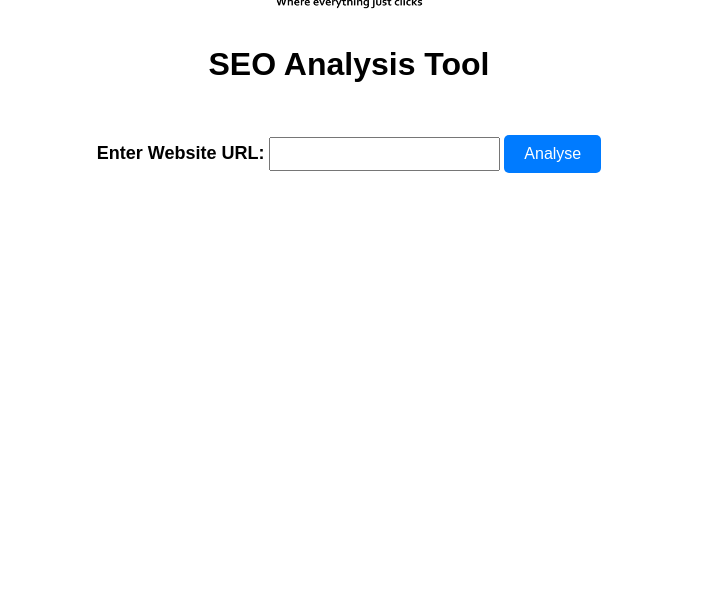
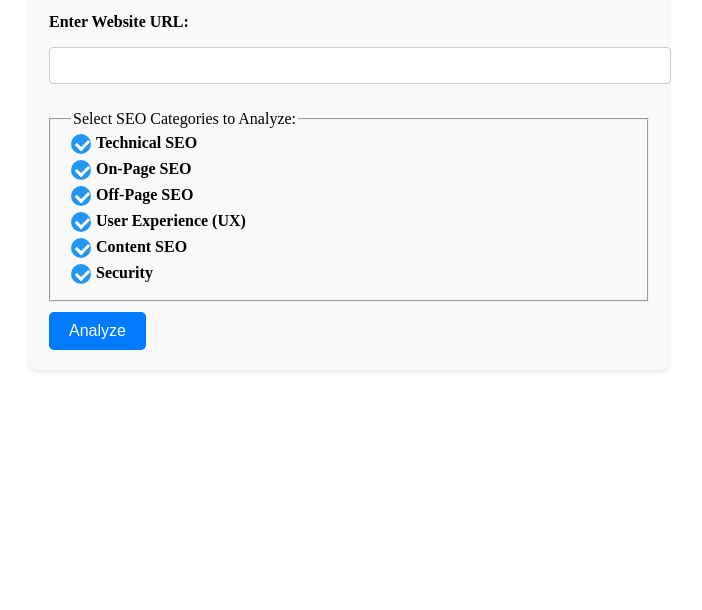
Before and after one commit to Baillie11/seo, a Flask app: page / in a window 1280 px wide. Shown: the part 147-757 px from the top of the page, without its empty margins (291-993 px from the left). Run offline with Flask 3, Linux system fonts and the light colour scheme.

Commit message:
Small changes to the form and starting to add SEO analytics

```diff
--- a/seo.py
+++ b/seo.py
@@ -15,46 +15,63 @@ import re
 
 app = Flask(__name__)
 
-# Function to perform SEO analysis (simplified for this example)
-def perform_seo_analysis(url):
-    try:
-        response = requests.get(url)
-        soup = BeautifulSoup(response.text, 'html.parser')
-        title = soup.title.string if soup.title else 'Missing'
-        return {'URL': url, 'Title': title}
-    except Exception as e:
-        return {'URL': url, 'Error': str(e)}
+# Function to perform SEO analysis
+def perform_seo_analysis(url, categories):
+    seo_data = {'URL': url, 'Analysis Date': datetime.now().strftime("%Y-%m-%d")}
+
+    if "Technical SEO" in categories:
+        # Measure page load time
+        try:
+            response = requests.get(url, timeout=10)  # Timeout after 10 seconds
+            load_time = response.elapsed.total_seconds()
+            seo_data['Page Load Time'] = f"{load_time} seconds"
+        except requests.exceptions.RequestException as e:
+            seo_data['Page Load Time'] = f"Failed to load page: {str(e)}"
+
+    return seo_data
 
 # Function to create a PDF report with logo and formatted title
-def create_pdf_report(seo_data, filename='SEO_Report.pdf'):
+def create_pdf_report(seo_data, categories, filename=None):
+    if not filename:
+        # Remove 'http://' or 'https://' from the URL
+        clean_url = seo_data['URL'].replace('http://', '').replace('https://', '')
+        # Sanitize the URL to create a valid filename component
+        sanitized_url = re.sub(r'[^\w\s-]', '', clean_url).replace(' ', '_').replace('.', '_')
+        # Construct the filename using the format SEO_Report_for_<URL>
+        filename = f'SEO_Report_for_{sanitized_url}.pdf'
+
+    width, height = A4
     c = canvas.Canvas(filename, pagesize=A4)
-    width, height = A4  # Dimensions of A4 paper
 
-    # Styles for paragraphs
-    styles = getSampleStyleSheet()
-    title_style = styles['Heading1']
-    body_style = styles['BodyText']
+    # Add the logo at the top center
+    logo_path = './static/logo.jpg'
+    c.drawImage(logo_path, (width - 200) / 2, height - 120, width=200, height=100, preserveAspectRatio=True, mask='auto')
 
-    # Logo
-    logo_path = './static/logo.png'
-    c.drawImage(logo_path, 30, height - 90, width=120, height=60, preserveAspectRatio=True, mask='auto')
+    # Header Title
+    c.setFont("Helvetica-Bold", 18)
+    c.setFillColor(colors.black)
+    c.drawCentredString(width / 2, height - 150, "SEO Analysis Report")
 
-    # Title
-    c.setFont("Helvetica-Bold", 24)
-    c.setFillColor(colors.darkblue)
-    c.drawString(160, height - 70, "Click Ecommerce SEO Analysis")
+    # Technical SEO Analysis Section
+    c.setFont("Helvetica-Bold", 14)  # Bold for section heading
+    c.drawString(30, height - 180, "Technical SEO Analysis:")
 
-    # SEO Report Title
-    report_title = f"SEO Report for: {seo_data['URL']}"
-    title_para = Paragraph(report_title, title_style)
-    title_para.wrapOn(c, width - 80, height)  # Set width of the paragraph
-    title_para.drawOn(c, 40, height - 150)  # Draw paragraph on canvas
+    # Check if Page Load Time is in the data and display it
+    if 'Page Load Time' in seo_data:
+        c.setFont("Helvetica", 12)
+        c.drawString(50, height - 200, f"Page Load Time: {seo_data['Page Load Time']}")
 
-    # Long Title Description
-    long_title = seo_data.get('Title', 'No Title Found')
-    long_title_para = Paragraph(long_title, body_style)
-    long_title_para.wrapOn(c, width - 80, height)  # Wrap and set width
-    long_title_para.drawOn(c, 40, height - 180)  # Adjust position as needed
+    c.save()
+    return filename
+
+    # Prepare to add text
+    c.setFont("Helvetica-Bold", 18)
+    c.drawCentredString(width / 2, height - 140, "SEO Analysis Report")
+
+    # Example of adding additional text below
+    c.setFont("Helvetica", 12)
+    c.drawString(30, height - 160, f"Website: {seo_data['URL']}")
+    c.drawString(30, height - 180, f"Report Date: {datetime.now().strftime('%Y-%m-%d')}")
 
     c.save()
     return filename
@@ -65,10 +82,12 @@ def create_pdf_report(seo_data, filename='SEO_Report.pdf'):
 def index():
     if request.method == 'POST':
         url = request.form['url']
-        seo_data = perform_seo_analysis(url)
-        pdf_filename = create_pdf_report(seo_data)
-        return render_template('report.html', seo_data=seo_data, pdf_filename=pdf_filename)
+        selected_categories = request.form.getlist('categories')  # Gets the list of selected categories
+        seo_data = perform_seo_analysis(url, selected_categories)  # Assuming this function can handle categories
+        pdf_filename = create_pdf_report(seo_data, selected_categories)  # Pass categories here
+        return render_template('report.html', seo_data=seo_data, pdf_filename=pdf_filename, categories=selected_categories)
     return render_template('index.html')
+
 
 @app.route('/download/<path:filename>')
 def download_file(filename):
--- a/static/styles.css
+++ b/static/styles.css
@@ -1,13 +1,99 @@
-/* styles.css */
-#url-input {
-    height: 30px; /* Adjust the height as needed */
-    padding: 0 10px; /* Adds padding inside the input box for better text alignment */
-    font-size: 16px; /* Increases the font size for better readability */
+/* Styles for the entire form */
+.form-container {
+    max-width: 600px;
+    margin: 20px auto;
+    padding: 20px;
+    background-color: #f9f9f9;
+    border-radius: 8px;
+    box-shadow: 0 2px 4px rgba(0,0,0,0.1);
 }
 
-.url-label {
-    font-size: 18px;  /* Adjust the size as needed */
-    font-weight: bold; /* Optional: makes the label text bold */
+header {
+    display: flex;
+    justify-content: center;  /* Horizontally center the content */
+    align-items: center;      /* Vertically center the content (if needed) */
+    height: 100px;            /* Optional: Set a height for your header */
+    margin-top: 20px;         /* Optional: Add some space above the header */
+}
+
+header h1 {
+    text-align: center; /* Center-align the heading text */
+    margin-top: 20px; /* Adds space between the logo and the heading */
+}
+
+
+/* Styles for form inputs and labels */
+input[type="text"], textarea {
+    width: 100%;
+    padding: 10px;
+    margin-top: 8px;
+    margin-bottom: 16px;
+    border: 1px solid #ccc;
+    border-radius: 4px;
+}
+
+.site-logo {
+    width: 150px; /* Set the width as needed */
+    height: auto; /* Keeps the aspect ratio of the image */
+}
+
+label {
+    font-weight: bold;
+    margin-bottom: 8px;
+    display: block;
+}
+
+/* Specific styles for checklist items */
+.checklist {
+    margin: 10px 0;
+    padding-left: 20px;
+}
+
+.checklist label {
+    display: block;
+    position: relative;
+    cursor: pointer;
+    padding-left: 25px;
+}
+
+.checklist input[type="checkbox"] {
+    position: absolute;
+    opacity: 0;
+    cursor: pointer;
+}
+
+.checklist .checkmark {
+    position: absolute;
+    top: 0;
+    left: 0;
+    height: 20px;
+    width: 20px;
+    background-color: #eee;
+    border-radius: 50%;
+}
+
+.checklist input:checked ~ .checkmark {
+    background-color: #2196F3;
+}
+
+.checklist .checkmark:after {
+    content: "";
+    position: absolute;
+    display: none;
+}
+
+.checklist input:checked ~ .checkmark:after {
+    display: block;
+}
+
+.checklist .checkmark:after {
+    left: 7px;
+    top: 3px;
+    width: 6px;
+    height: 10px;
+    border: solid white;
+    border-width: 0 3px 3px 0;
+    transform: rotate(45deg);
 }
 
 .submit-button {
@@ -23,23 +109,3 @@
 .submit-button:hover {
     background-color: #0056b3; /* Darker shade on hover for better user feedback */
 }
-
-.site-logo {
-    width: 150px; /* Set the width as needed */
-    height: auto; /* Keeps the aspect ratio of the image */
-}
-
-body {
-    font-family: Arial, sans-serif;
-}
-
-header {
-    /*background-color: #f8f9fa;*/
-    padding: 10px 20px;
-    text-align: center;
-}
-
-form {
-    margin-top: 20px;
-    text-align: center;
-}
--- a/templates/index.html
+++ b/templates/index.html
@@ -9,12 +9,29 @@
 <body>
     <header>
         <img src="{{ url_for('static', filename='logo.png') }}" alt="Company Logo" class="site-logo">
-        <h1>SEO Analysis Tool</h1>
+        <h1>Click Ecommerce SEO Analysis</h1>
     </header>
-    <form method="POST">
-        <label for="url" class="url-label">Enter Website URL:</label>
-        <input type="text" name="url" id="url-input" required>
-        <button type="submit" class="submit-button">Analyse</button>
+
+    <div class="form-container">
+        <form method="POST">
+            <label for="url">Enter Website URL:</label>
+            <input type="text" name="url" id="url-input" required>
+
+            <fieldset class="checklist">
+                <legend>Select SEO Categories to Analyze:</legend>
+                <label><input type="checkbox" name="categories" value="Technical SEO" checked> Technical SEO <span class="checkmark"></span></label>
+                <label><input type="checkbox" name="categories" value="On-Page SEO" checked> On-Page SEO <span class="checkmark"></span></label>
+                <label><input type="checkbox" name="categories" value="Off-Page SEO" checked> Off-Page SEO <span class="checkmark"></span></label>
+                <label><input type="checkbox" name="categories" value="User Experience" checked> User Experience (UX) <span class="checkmark"></span></label>
+                <label><input type="checkbox" name="categories" value="Content SEO" checked> Content SEO <span class="checkmark"></span></label>
+                <label><input type="checkbox" name="categories" value="Security" checked> Security <span class="checkmark"></span></label>
+            </fieldset>
+
+            <button type="submit" class="submit-button">Analyze</button>
+        </form>
+    </div>
+
     </form>
+
 </body>
 </html>
```
Also changed, not shown: templates/report.html (+14 -6 lines), static/logo.jpg (added), static/logo.png (deleted), 2 other files.
